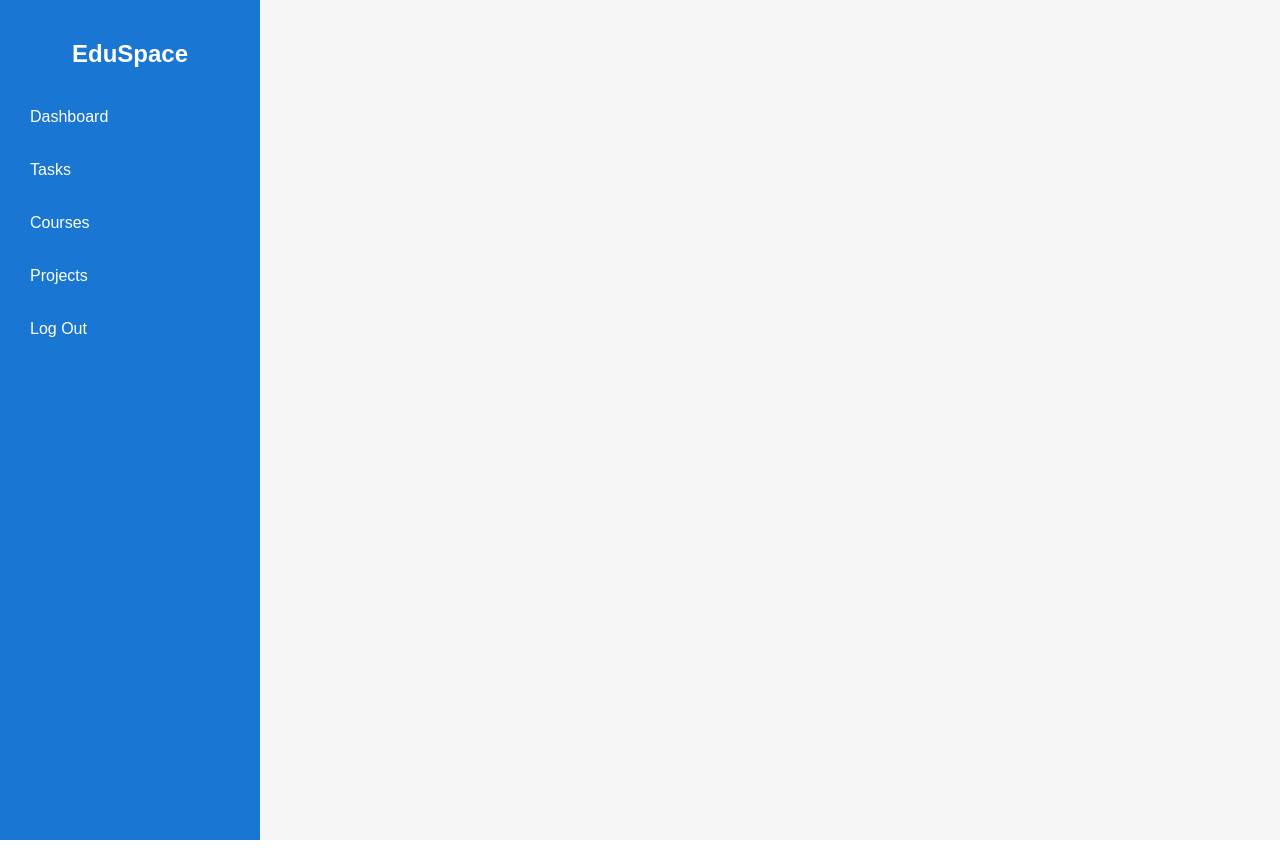
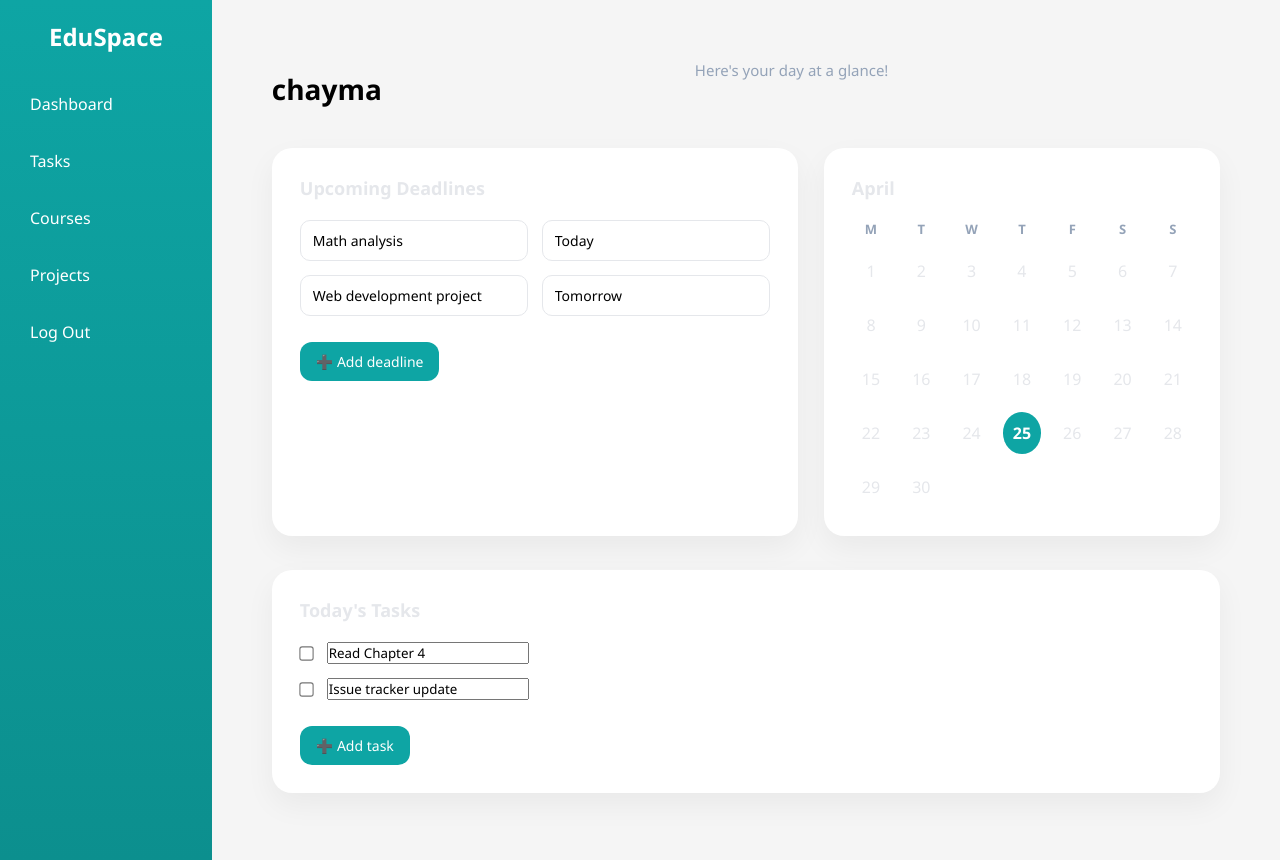
Before and after one commit to benmedikram/projetweb, a React (Create React App) app in the folder front/: page /dashboard in a window 1280 px wide. Built offline with nearby package versions, Linux system fonts and the light colour scheme.

Commit message:
dashboard updated

```diff
--- a/front/src/App.js
+++ b/front/src/App.js
@@ -5,22 +5,26 @@ import Dashboard from "./pages/Dashboard";
 import Tasks from "./pages/Tasks";
 import Courses from "./pages/Courses";
 import Projects from "./pages/Projects";
+import SignIn from "./pages/SignIn.jsx";
+import SignUp from "./pages/SignUp.jsx";
 import "./App.css";
-import SignIn from "./pages/SignIn.jsx";
 
 const App = () => {
-  const location = useLocation(); // Get current route
+  const location = useLocation();
 
-  // Check if current route is SignIn
-  const isSignInPage = location.pathname === "/";
+  // Routes où la sidebar doit être cachée
+  const hideSidebarRoutes = ["/", "/signup"];
+  const hideSidebar = hideSidebarRoutes.includes(location.pathname);
 
   return (
     <div className="app-container">
-      {!isSignInPage && <Sidebar />} {/* Only show sidebar if not SignIn */}
+      {!hideSidebar && <Sidebar />}
+
       <div className="main-content">
         <Routes>
-          <Route path="/" element={<SignIn/>} />
-          <Route path="/dashbord" element={<Dashboard />} />
+          <Route path="/" element={<SignIn />} />
+          <Route path="/signup" element={<SignUp />} />
+          <Route path="/dashboard" element={<Dashboard />} />
           <Route path="/tasks" element={<Tasks />} />
           <Route path="/courses" element={<Courses />} />
           <Route path="/projects" element={<Projects />} />
--- /dev/null
+++ b/front/src/pages/Dashboard.css
@@ -0,0 +1,254 @@
+/* ================================
+   THEME GLOBAL (PARTAGÉ AVEC AUTH)
+================================ */
+:root {
+  --primary: #0EA5A4;
+  --primary-dark: #0C8F8E;
+  --primary-soft: #E6F7F7;
+
+  --bg-app: #F8FAFC;
+  --bg-card: #FFFFFF;
+
+  --border: #E5E7EB;
+
+  --text-main: #0F172A;
+  --text-muted: #64748B;
+}
+
+/* ================================
+   RESET & BASE
+================================ */
+* {
+  margin: 0;
+  padding: 0;
+  box-sizing: border-box;
+  font-family: "Segoe UI", sans-serif;
+}
+
+.dashboard-container {
+  display: flex;
+  min-height: 100vh;
+  background: var(--bg-app);
+  color: var(--text-main);
+}
+
+/* ================================
+   SIDEBAR
+================================ */
+.sidebar {
+  width: 240px;
+  background: linear-gradient(
+    180deg,
+    var(--primary),
+    var(--primary-dark)
+  );
+  color: white;
+  padding: 28px 22px;
+  display: flex;
+  flex-direction: column;
+}
+
+.logo {
+  font-size: 28px;
+  font-weight: 700;
+  margin-bottom: 45px;
+}
+
+.menu {
+  list-style: none;
+}
+
+.menu li {
+  padding: 14px 18px;
+  border-radius: 12px;
+  margin-bottom: 12px;
+  cursor: pointer;
+  font-weight: 500;
+  transition: background 0.2s ease;
+}
+
+.menu li.active,
+.menu li:hover {
+  background: rgba(255, 255, 255, 0.25);
+}
+
+/* ================================
+   MAIN CONTENT
+================================ */
+.main-content {
+  flex: 1;
+  padding: 36px;
+}
+
+/* ================================
+   HEADER
+================================ */
+.header {
+  display: flex;
+  justify-content: space-between;
+  align-items: flex-start;
+  margin-bottom: 34px;
+}
+
+.title-input {
+  font-size: 28px;
+  font-weight: 700;
+  border: none;
+  background: transparent;
+  outline: none;
+  margin-bottom: 6px;
+}
+
+.subtitle-input {
+  width: 360px;
+  border: none;
+  background: transparent;
+  color: var(--text-muted);
+  resize: none;
+  outline: none;
+  font-size: 15px;
+}
+
+/* ================================
+   GRID LAYOUT
+================================ */
+.cards {
+  display: grid;
+  grid-template-columns: 2fr 1fr;
+  gap: 26px;
+  margin-bottom: 34px;
+}
+
+/* ================================
+   CARD
+================================ */
+.card {
+  background: var(--bg-card);
+  padding: 28px;
+  border-radius: 20px;
+  box-shadow: 0 12px 30px rgba(0, 0, 0, 0.05);
+}
+
+.card h3 {
+  margin-bottom: 20px;
+  font-size: 18px;
+  font-weight: 600;
+}
+
+/* ================================
+   DEADLINES
+================================ */
+.editable-row {
+  display: grid;
+  grid-template-columns: 2fr 1fr;
+  gap: 14px;
+  margin-bottom: 14px;
+}
+
+.editable-row input {
+  padding: 10px 12px;
+  border-radius: 10px;
+  border: 1px solid var(--border);
+  outline: none;
+  font-size: 14px;
+}
+
+.editable-row input:focus {
+  border-color: var(--primary);
+}
+
+/* ================================
+   CALENDAR
+================================ */
+.calendar-grid {
+  display: grid;
+  grid-template-columns: repeat(7, 1fr);
+  gap: 12px;
+  text-align: center;
+}
+
+.day-name {
+  font-size: 13px;
+  font-weight: 600;
+  color: var(--text-muted);
+}
+
+.day {
+  padding: 10px;
+  border-radius: 50%;
+}
+
+.active-day {
+  background: var(--primary);
+  color: white;
+  font-weight: 600;
+}
+
+/* ================================
+   TASKS
+================================ */
+.tasks {
+  max-width: 100%;
+}
+
+.task-row {
+  display: flex;
+  align-items: center;
+  gap: 14px;
+  margin-bottom: 14px;
+}
+
+.task-row input[type="text"] {
+  flex: 1;
+  padding: 10px 12px;
+  border-radius: 10px;
+  border: 1px solid var(--border);
+  outline: none;
+  font-size: 14px;
+}
+
+.task-row input[type="text"]:focus {
+  border-color: var(--primary);
+}
+
+.task-row input[type="checkbox"] {
+  transform: scale(1.1);
+}
+
+/* ================================
+   BUTTONS (GLOBAL)
+================================ */
+button {
+  margin-top: 12px;
+  padding: 10px 16px;
+  border: none;
+  border-radius: 12px;
+  background: var(--primary);
+  color: white;
+  font-weight: 500;
+  font-size: 14px;
+  cursor: pointer;
+  transition: background 0.2s ease;
+}
+
+button:hover {
+  background: var(--primary-dark);
+}
+
+button:disabled {
+  opacity: 0.6;
+  cursor: not-allowed;
+}
+
+/* ================================
+   RESPONSIVE
+================================ */
+@media (max-width: 900px) {
+  .cards {
+    grid-template-columns: 1fr;
+  }
+
+  .sidebar {
+    width: 200px;
+  }
+}
--- a/front/src/pages/Dashboard.jsx
+++ b/front/src/pages/Dashboard.jsx
@@ -1,7 +1,134 @@
-import React from "react";
+import React, { useState } from "react";
+import "./Dashboard.css";
 
 const Dashboard = () => {
-  return <h2>Welcome to your Dashboard!</h2>;
+  const [username, setUsername] = useState("chayma");
+  const [message, setMessage] = useState("Here's your day at a glance!");
+
+  const [deadlines, setDeadlines] = useState([
+    { title: "Math analysis", date: "Today" },
+    { title: "Web development project", date: "Tomorrow" },
+  ]);
+
+  const [tasks, setTasks] = useState([
+    { text: "Read Chapter 4", done: false },
+    { text: "Issue tracker update", done: false },
+  ]);
+
+  const addDeadline = () => {
+    setDeadlines([...deadlines, { title: "", date: "" }]);
+  };
+
+  const addTask = () => {
+    setTasks([...tasks, { text: "", done: false }]);
+  };
+
+  return (
+    <div className="dashboard-container">
+
+
+      {/* Main */}
+      <main className="main-content">
+        {/* Header editable */}
+        <div className="header">
+          <div>
+            <input
+              className="title-input"
+              value={username}
+              onChange={(e) => setUsername(e.target.value)}
+            />
+            <textarea
+              className="subtitle-input"
+              value={message}
+              onChange={(e) => setMessage(e.target.value)}
+            />
+          </div>
+        </div>
+
+        {/* Cards */}
+        <div className="cards">
+          {/* Deadlines */}
+          <div className="card">
+            <h3>Upcoming Deadlines</h3>
+
+            {deadlines.map((item, index) => (
+              <div key={index} className="editable-row">
+                <input
+                  placeholder="Title"
+                  value={item.title}
+                  onChange={(e) => {
+                    const newDeadlines = [...deadlines];
+                    newDeadlines[index].title = e.target.value;
+                    setDeadlines(newDeadlines);
+                  }}
+                />
+                <input
+                  placeholder="Date"
+                  value={item.date}
+                  onChange={(e) => {
+                    const newDeadlines = [...deadlines];
+                    newDeadlines[index].date = e.target.value;
+                    setDeadlines(newDeadlines);
+                  }}
+                />
+              </div>
+            ))}
+
+            <button onClick={addDeadline}>➕ Add deadline</button>
+          </div>
+
+          {/* Calendar (simple placeholder modifiable plus tard) */}
+         {/* Calendar */}
+          <div className="card calendar">
+            <h3>April</h3>
+            <div className="calendar-grid">
+              {["M","T","W","T","F","S","S"].map(day => (
+                <span key={day} className="day-name">{day}</span>
+              ))}
+              {[...Array(30)].map((_, i) => (
+                <span
+                  key={i}
+                  className={i + 1 === 25 ? "day active-day" : "day"}
+                >
+                  {i + 1}
+                </span>
+              ))}
+            </div>
+          </div>
+        </div>
+
+        {/* Tasks */}
+        <div className="card tasks">
+          <h3>Today's Tasks</h3>
+
+          {tasks.map((task, index) => (
+            <div key={index} className="task-row">
+              <input
+                type="checkbox"
+                checked={task.done}
+                onChange={() => {
+                  const newTasks = [...tasks];
+                  newTasks[index].done = !newTasks[index].done;
+                  setTasks(newTasks);
+                }}
+              />
+              <input
+                placeholder="Task..."
+                value={task.text}
+                onChange={(e) => {
+                  const newTasks = [...tasks];
+                  newTasks[index].text = e.target.value;
+                  setTasks(newTasks);
+                }}
+              />
+            </div>
+          ))}
+
+          <button onClick={addTask}>➕ Add task</button>
+        </div>
+      </main>
+    </div>
+  );
 };
 
 export default Dashboard;
--- a/front/src/pages/SignUp.jsx
+++ b/front/src/pages/SignUp.jsx
@@ -46,7 +46,7 @@ export default function SignUp() {
       <form className="form" onSubmit={onSubmit}>
         <label>Full name</label>
         <div className="input icon-left">
-          <span className="icon" aria-hidden>👤</span>
+          <span className="icon">👤</span>
           <input
             type="text"
             name="name"
@@ -59,7 +59,7 @@ export default function SignUp() {
 
         <label>Email</label>
         <div className="input icon-left">
-          <span className="icon" aria-hidden>✉️</span>
+          <span className="icon">✉️</span>
           <input
             type="email"
             name="email"
--- a/front/src/pages/auth.css
+++ b/front/src/pages/auth.css
@@ -1,7 +1,34 @@
-/* --- Layout global --- */
+/* ================================
+   THEME GLOBAL (IDENTIQUE DASHBOARD)
+================================ */
+:root {
+  --primary: #0EA5A4;
+  --primary-dark: #0C8F8E;
+  --primary-soft: #E6F7F7;
+
+  --bg-dark: #0F172A;
+  --bg-darker: #020617;
+
+  --glass-bg: rgba(255,255,255,0.08);
+  --glass-border: rgba(255,255,255,0.15);
+
+  --text-main: #E5E7EB;
+  --text-muted: #94A3B8;
+  --error-bg: #7F1D1D;
+  --error-text: #FECACA;
+}
+
+/* ================================
+   LAYOUT GLOBAL
+================================ */
 .auth-wrap {
   min-height: 100vh;
-  background: radial-gradient(60% 80% at 10% 10%, #1f2937 0%, #0b1020 60%, #070b16 100%);
+  background: radial-gradient(
+    60% 80% at 10% 10%,
+    #0f766e 0%,
+    #042f2e 60%,
+    #020617 100%
+  );
   display: grid;
   place-items: center;
   padding: 32px 16px;
@@ -15,40 +42,74 @@
   gap: 18px;
 }
 
-/* --- Bandeau visuel --- */
+/* ================================
+   HERO VISUEL
+================================ */
 .auth-hero {
   border-radius: 18px;
   background:
-    linear-gradient(135deg, rgba(59,130,246,.35), rgba(236,72,153,.25)),
-    url('https://images.unsplash.com/photo-1498050108023-c5249f4df085?q=80&w=1200&auto=format&fit=crop') center/cover no-repeat;
+    linear-gradient(
+      135deg,
+      rgba(14,165,164,.45),
+      rgba(6,182,212,.25)
+    ),
+    url("https://images.unsplash.com/photo-1498050108023-c5249f4df085?q=80&w=1200&auto=format&fit=crop")
+      center / cover no-repeat;
   position: relative;
   overflow: hidden;
   min-height: 520px;
 }
+
 .auth-hero::after {
-  content:"";
-  position:absolute; inset:0;
-  background: radial-gradient(600px 200px at -10% -10%, rgba(255,255,255,.15), transparent);
+  content: "";
+  position: absolute;
+  inset: 0;
+  background: radial-gradient(
+    600px 200px at -10% -10%,
+    rgba(255,255,255,.18),
+    transparent
+  );
 }
+
 .auth-hero-content {
-  position: absolute; bottom: 24px; left: 24px; right: 24px;
-  color: #e5e7eb;
+  position: absolute;
+  bottom: 24px;
+  left: 24px;
+  right: 24px;
+  color: var(--text-main);
   text-shadow: 0 10px 30px rgba(0,0,0,.35);
 }
-.auth-hero h1 { font-size: 2.25rem; margin: 0 0 6px; }
-.auth-hero p { opacity: .9; }
 
-/* --- Carte formulaire --- */
+.auth-hero h1 {
+  font-size: 2.25rem;
+  margin: 0 0 6px;
+}
+
+.auth-hero p {
+  opacity: .9;
+  color: var(--text-muted);
+}
+
+/* ================================
+   GLASS CARD
+================================ */
 .glass {
-  background: rgba(255,255,255,0.04);
-  backdrop-filter: blur(10px);
-  border: 1px solid rgba(255,255,255,0.08);
+  background: var(--glass-bg);
+  backdrop-filter: blur(12px);
+  border: 1px solid var(--glass-border);
 }
-.fade-in { animation: fade .5s ease-out both; }
-@keyframes fade { from {opacity:0; transform: translateY(6px)} to {opacity:1; transform:none} }
+
+.fade-in {
+  animation: fade .5s ease-out both;
+}
+
+@keyframes fade {
+  from { opacity: 0; transform: translateY(6px); }
+  to   { opacity: 1; transform: none; }
+}
 
 .auth-card {
-  color: #e5e7eb;
+  color: var(--text-main);
   border-radius: 18px;
   padding: 26px;
   display: flex;
@@ -57,50 +118,108 @@
   box-shadow: 0 20px 60px rgba(0,0,0,.35);
 }
 
-.auth-header h2 { margin: 0; font-size: 1.6rem; }
-.auth-header p { margin: 4px 0 0; color: #a3b2c7; }
+/* ================================
+   HEADER
+================================ */
+.auth-header h2 {
+  margin: 0;
+  font-size: 1.6rem;
+}
 
-.form { display: grid; gap: 12px; }
+.auth-header p {
+  margin: 4px 0 0;
+  color: var(--text-muted);
+}
 
+/* ================================
+   FORM
+================================ */
+.form {
+  display: grid;
+  gap: 12px;
+}
+
+label {
+  color: #CBD5E1;
+  font-size: .92rem;
+}
+
+/* ================================
+   INPUTS
+================================ */
 .input {
   position: relative;
   display: flex;
   align-items: center;
-  background: #0b1220;
-  border: 1px solid #243247;
+  background: rgba(2,6,23,.6);
+  border: 1px solid #134E4A;
   border-radius: 12px;
   padding: 6px 10px;
 }
-.input:focus-within { border-color: #3b82f6; box-shadow: 0 0 0 3px rgba(59,130,246,.25); }
+
+.input:focus-within {
+  border-color: var(--primary);
+  box-shadow: 0 0 0 3px rgba(14,165,164,.25);
+}
+
 .input input {
-  appearance: none;
   outline: none;
   border: none;
   background: transparent;
-  color: #e5e7eb;
+  color: var(--text-main);
   width: 100%;
   padding: 10px 6px;
   font-size: 0.96rem;
 }
-.icon { opacity: .9; user-select: none; }
+
+.icon {
+  opacity: .9;
+  user-select: none;
+}
+
 .icon-left .icon { margin-right: 6px; }
 .icon-right .icon { margin-left: 6px; }
+
 .btn-ghost {
-  background: transparent; border: none; cursor: pointer; color: #b9c6d6; padding: 4px 6px; border-radius: 8px;
+  background: transparent;
+  border: none;
+  cursor: pointer;
+  color: var(--text-muted);
+  padding: 4px 6px;
+  border-radius: 8px;
 }
-.btn-ghost:hover { background: rgba(255,255,255,.06); }
 
-label { color: #cdd9e6; font-size: .92rem; }
+.btn-ghost:hover {
+  background: rgba(255,255,255,.08);
+}
 
+/* ================================
+   ROW
+================================ */
 .row-between {
-  display: flex; align-items: center; justify-content: space-between;
+  display: flex;
+  align-items: center;
+  justify-content: space-between;
   margin-top: 4px;
 }
 
-.check { color: #a9b8ca; font-size: .9rem; }
-.link { color: #8ab4ff; text-decoration: none; }
-.link:hover { text-decoration: underline; }
+.check {
+  color: var(--text-muted);
+  font-size: .9rem;
+}
 
+.link {
+  color: var(--primary);
+  text-decoration: none;
+}
+
+.link:hover {
+  text-decoration: underline;
+}
+
+/* ================================
+   MAIN BUTTON
+================================ */
 .btn {
   margin-top: 6px;
   padding: 12px 14px;
@@ -108,25 +227,64 @@ label { color: #cdd9e6; font-size: .92rem; }
   border-radius: 12px;
   font-weight: 700;
   cursor: pointer;
-  background: linear-gradient(135deg, #3b82f6, #8b5cf6);
+  background: linear-gradient(
+    135deg,
+    var(--primary),
+    var(--primary-dark)
+  );
   color: white;
   transition: transform .05s ease, filter .2s ease;
 }
-.btn:active { transform: translateY(1px); }
-.btn:disabled { opacity: .6; cursor: not-allowed; filter: grayscale(.2); }
 
-.auth-error {
-  background: #7f1d1d; color: #fecaca;
-  border: 1px solid #b91c1c;
-  padding: 10px 12px; border-radius: 10px;
+.btn:active {
+  transform: translateY(1px);
 }
 
-.auth-alt { text-align: center; color:#9db0c7; }
-.auth-footer { text-align: center; color:#6d7c91; margin-top: 4px; }
+.btn:disabled {
+  opacity: .6;
+  cursor: not-allowed;
+  filter: grayscale(.2);
+}
 
-/* --- Responsive --- */
+/* ================================
+   ERROR
+================================ */
+.auth-error {
+  background: var(--error-bg);
+  color: var(--error-text);
+  border: 1px solid #B91C1C;
+  padding: 10px 12px;
+  border-radius: 10px;
+}
+
+/* ================================
+   FOOTER
+================================ */
+.auth-alt {
+  text-align: center;
+  color: var(--text-muted);
+}
+
+.auth-footer {
+  text-align: center;
+  color: #64748B;
+  margin-top: 4px;
+}
+
+/* ================================
+   RESPONSIVE
+================================ */
 @media (max-width: 920px) {
-  .auth-grid { grid-template-columns: 1fr; }
-  .auth-hero { order: 2; min-height: 220px; }
-  .auth-card { order: 1; }
+  .auth-grid {
+    grid-template-columns: 1fr;
+  }
+
+  .auth-hero {
+    order: 2;
+    min-height: 220px;
+  }
+
+  .auth-card {
+    order: 1;
+  }
 }
```
